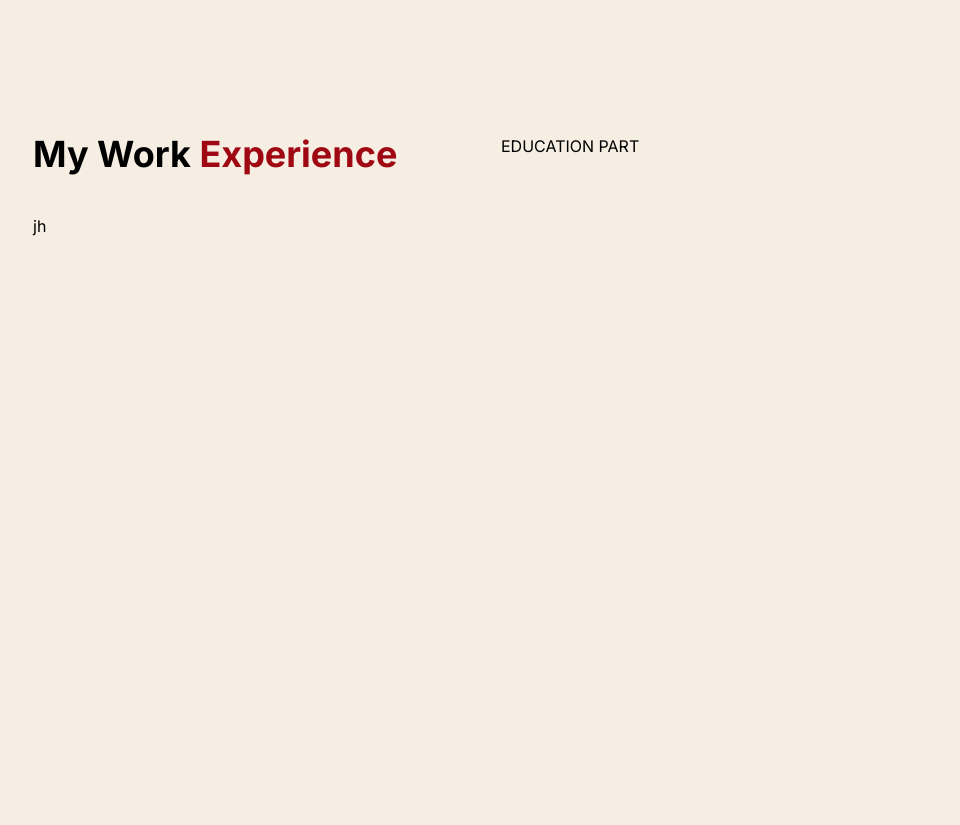
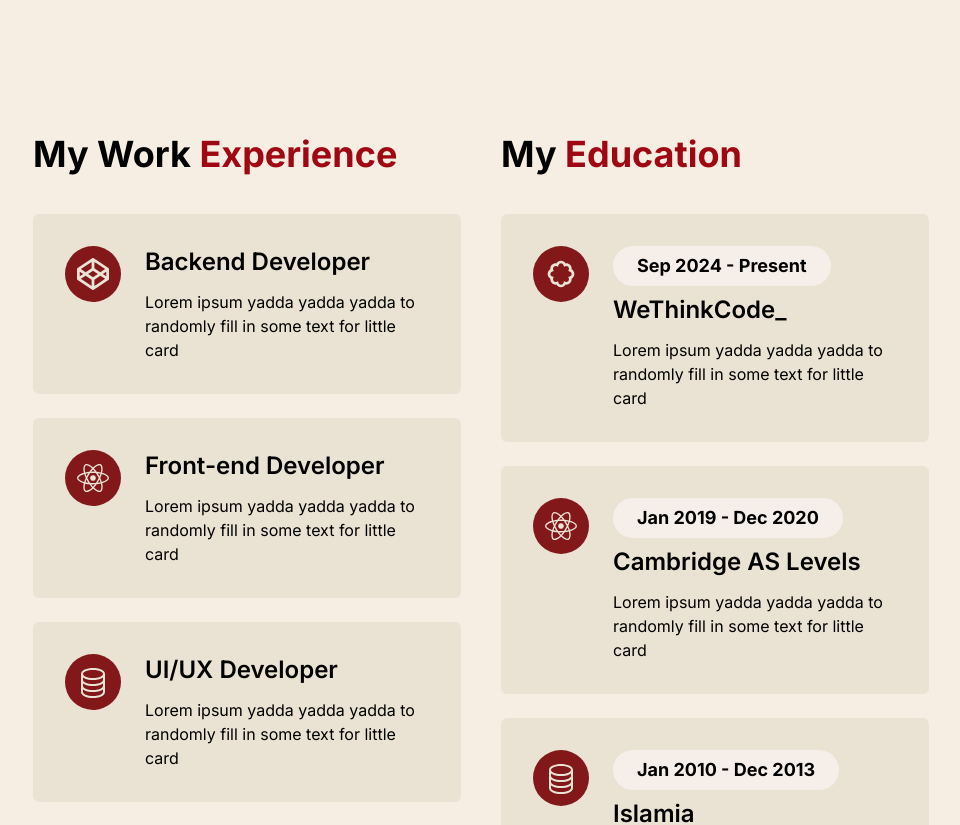
Before and after one commit to ZaraF26/Zara-Portfolio, a Next.js app: page / in a window 1280 px wide. Shown: the part 1780-2605 px from the top of the page, without its empty margins (159-1119 px from the left). Before the commit the page ends 2082 px from the top, so only its background shows below. Built offline with nearby package versions, Linux system fonts and the light colour scheme.

Commit message:
work and experince setup complete

```diff
--- a/components/Home/Resume/Resume.tsx
+++ b/components/Home/Resume/Resume.tsx
@@ -1,5 +1,9 @@
 import React from 'react';
 import ResumeCard from './ResumeCard';
+import { FaCodepen, FaReact } from 'react-icons/fa';
+import { BsDatabase } from 'react-icons/bs';
+import { BiBadge } from 'react-icons/bi';
+
 
 const Resume = () => {
   return <div className='pt-20 pb-16 '>
@@ -9,10 +13,25 @@
             <h1 className='text-3xl sm:text-4xl font-bold text-black'>
                 My Work <span className='text-red-800'>Experience</span>
                 </h1>
-                <div className='mt-10'>jh</div>
+                <div className='mt-10'>
+                    <ResumeCard Icon={FaCodepen} role="Backend Developer"/>
+                    <ResumeCard Icon={FaReact} role="Front-end Developer "/>
+                    <ResumeCard Icon={BsDatabase} role="UI/UX Developer"/>
+
+                </div>
         </div>
         {/* Education Section */}
-        <div>EDUCATION PART</div>
+        <div>
+              <h1 className='text-3xl sm:text-4xl font-bold text-black'>
+                My <span className='text-red-800'>Education</span>
+                </h1>
+            <div className='mt-10'>
+                    <ResumeCard Icon={BiBadge} role="WeThinkCode_" date="Sep 2024 - Present"/>
+                    <ResumeCard Icon={FaReact} role="Cambridge AS Levels" date="Jan 2019 - Dec 2020"/>
+                    <ResumeCard Icon={BsDatabase} role="Islamia" date="Jan 2010 - Dec 2013"/>
+
+                </div>
+        </div>
     </div>
   </div>
 
--- a/components/Home/Resume/ResumeCard.tsx
+++ b/components/Home/Resume/ResumeCard.tsx
@@ -1,7 +1,34 @@
 import React from 'react'
+import { IconType } from 'react-icons';
 
-const ResumeCard = () => {
-  return <div>ResumeCard</div>
+type Props = {
+    role: string;
+    Icon: IconType;
+    date?: string;
+}
+
+const ResumeCard = ({Icon, role, date}:Props) => {
+  return <div className='mb-6'>
+   <div className='flex items-start space-x-6 translation-all duration-300 p-4 sm:p-8 rounded-md'
+     style={{ backgroundColor: '#eae3d4' }}>
+    <div className='sm:w-14 sm:h-14 w-10 h-10 bg-red-900 rounded-full flex items-center justify-center flex-col'>
+        <Icon className='sm:w-8 sm:h-8 w-6 h-6 text-[#eae3d6]'/>
+    </div>
+    <div className='flex-1'>
+        {date && (
+            <h1 className='mb-2 sm:px-6 sm:py-1.5 px-4 py-1 rounded-full bg-[#F6EEE8] text-black w-fit sm:text-lg text-sm font-bold'>
+                {date}
+            </h1>
+
+        )}
+    <h1 className='text-black text-xl sm:text-2xl font-semibold'>
+        {role}
+        </h1>
+        <p className='text-black text-sm sm:text-base pt-3'>
+        Lorem ipsum yadda yadda yadda to randomly fill in some text for little card </p>
+    </div>
+    </div>
+</div>
 
 };
 
--- a/constant/constant.ts
+++ b/constant/constant.ts
@@ -18,14 +18,21 @@
         label: "Resume",
     },
 
+    {
+        id:4,
+        url:"#",
+        label: "Skills",
+    },
+
+
      {
-        id:4,
+        id:5,
         url:"#",
         label: "About",
     },
 
      {
-        id:5,
+        id:6,
         url:"#",
         label: "Contact",
     },
```
